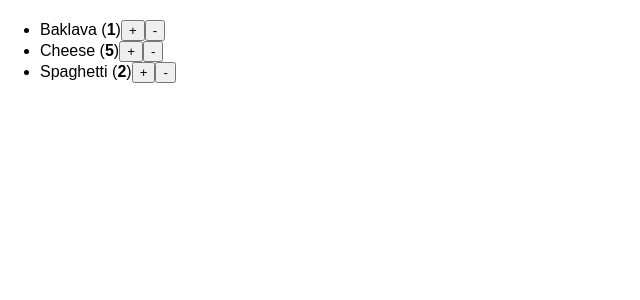
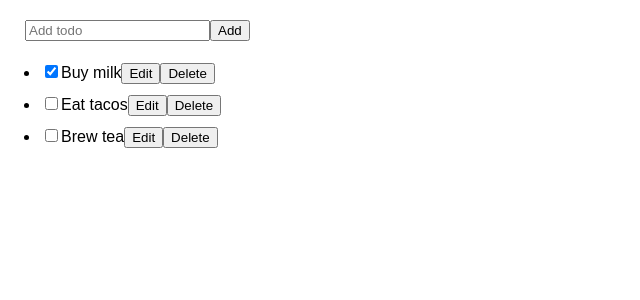
Before and after one commit to mulddang2/R-, a React (Vite) app: page / in a window 1280 px wide. Shown: the top 300 px of the page, without its empty margins (0-640 px from the left). Built offline with nearby package versions, Linux system fonts and the light colour scheme.

Commit message:
study: 배열 State 업데이트하기 (챌린지 3 of 4) #5
비변경 함수를 사용하여 변경 수정하기

```diff
--- a/src/App.jsx
+++ b/src/App.jsx
@@ -1,9 +1,45 @@
-import ShoppingCart from "./updating-arrays/ShoppingCart";
+import { useState } from 'react';
+import AddTodo from './updating-arrays/AddTodo.jsx';
+import TaskList from './updating-arrays/TaskList.jsx';
 
-export default function App() {
+let nextId = 3;
+const initialTodos = [
+  { id: 0, title: 'Buy milk', done: true },
+  { id: 1, title: 'Eat tacos', done: false },
+  { id: 2, title: 'Brew tea', done: false },
+];
+
+export default function TaskApp() {
+  const [todos, setTodos] = useState(initialTodos);
+
+  function handleAddTodo(title) {
+    setTodos([...todos, { id: nextId++, title: title, done: false }]);
+  }
+
+  function handleChangeTodo(nextTodo) {
+    setTodos(
+      todos.map((t) => {
+        if (t.id === nextTodo.id) {
+          return nextTodo;
+        } else {
+          return t;
+        }
+      })
+    );
+  }
+
+  function handleDeleteTodo(todoId) {
+    setTodos(todos.filter((t) => t.id !== todoId));
+  }
+
   return (
     <>
-      <ShoppingCart />
+      <AddTodo onAddTodo={handleAddTodo} />
+      <TaskList
+        todos={todos}
+        onChangeTodo={handleChangeTodo}
+        onDeleteTodo={handleDeleteTodo}
+      />
     </>
   );
 }
--- /dev/null
+++ b/src/updating-arrays/AddTodo.jsx
@@ -0,0 +1,23 @@
+/* eslint-disable react/prop-types */
+import { useState } from 'react';
+
+export default function AddTodo({ onAddTodo }) {
+  const [title, setTitle] = useState('');
+  return (
+    <>
+      <input
+        placeholder='Add todo'
+        value={title}
+        onChange={(e) => setTitle(e.target.value)}
+      />
+      <button
+        onClick={() => {
+          setTitle('');
+          onAddTodo(title);
+        }}
+      >
+        Add
+      </button>
+    </>
+  );
+}
--- /dev/null
+++ b/src/updating-arrays/TaskList.jsx
@@ -0,0 +1,58 @@
+/* eslint-disable react/prop-types */
+import { useState } from 'react';
+
+export default function TaskList({ todos, onChangeTodo, onDeleteTodo }) {
+  return (
+    <ul>
+      {todos.map((todo) => (
+        <li key={todo.id}>
+          <Task todo={todo} onChange={onChangeTodo} onDelete={onDeleteTodo} />
+        </li>
+      ))}
+    </ul>
+  );
+}
+
+function Task({ todo, onChange, onDelete }) {
+  const [isEditing, setIsEditing] = useState(false);
+  let todoContent;
+  if (isEditing) {
+    todoContent = (
+      <>
+        <input
+          value={todo.title}
+          onChange={(e) => {
+            onChange({
+              ...todo,
+              title: e.target.value,
+            });
+          }}
+        />
+        <button onClick={() => setIsEditing(false)}>Save</button>
+      </>
+    );
+  } else {
+    todoContent = (
+      <>
+        {todo.title}
+        <button onClick={() => setIsEditing(true)}>Edit</button>
+      </>
+    );
+  }
+  return (
+    <label>
+      <input
+        type='checkbox'
+        checked={todo.done}
+        onChange={(e) => {
+          onChange({
+            ...todo,
+            done: e.target.checked,
+          });
+        }}
+      />
+      {todoContent}
+      <button onClick={() => onDelete(todo.id)}>Delete</button>
+    </label>
+  );
+}
```
